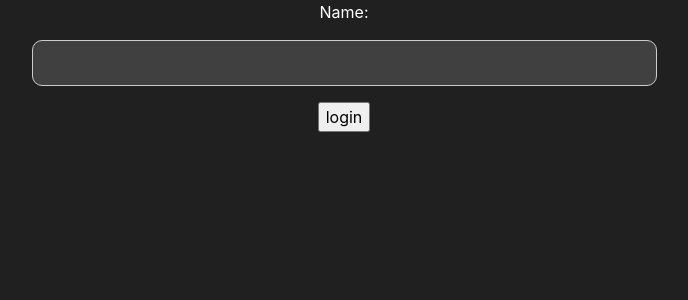
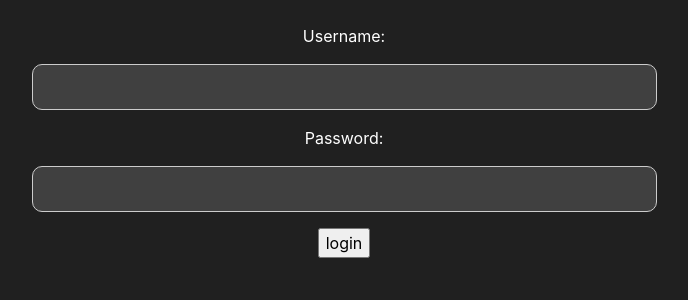
Before and after one commit to PikaoVerde/CyberProject, a Flask app: page /login/ in a window 1280 px wide. Shown: the part 86-386 px from the top of the page, without its empty margins (296-984 px from the left). Run offline with Flask 3, Linux system fonts and the light colour scheme.

Commit message:
funcoes delete prontas, cmecando a fazer as senhas com hash

```diff
--- a/app.py
+++ b/app.py
@@ -2,6 +2,7 @@ from flask import Flask, redirect, url_for, render_template, request, session, f
 from flask_sqlalchemy import SQLAlchemy
 from flask_googlemaps import GoogleMaps
 from datetime import datetime
+from werkzeug.security import generate_password_hash, check_password_hash
 import os
 
 app = Flask(__name__)
@@ -27,11 +28,20 @@ db = SQLAlchemy(app)
 class users(db.Model):
     _id = db.Column("id", db.Integer, primary_key=True)
     name = db.Column(db.String(100))
+    password_hash = db.Column(db.String(100))
     email = db.Column(db.String(100))
     phone = db.Column(db.String(100))
 
-    def __init__(self, name, email, phone):
+    @property
+    def password(self):
+        raise AttributeError('password in not a readable attribute')
+
+    def verify_passwrord(self, password):
+        return check_password_hash(self.password_hash, password)
+
+    def __init__(self, name, password, email, phone):
         self.name = name
+        self.password_hash = generate_password_hash(password)
         self.email = email
         self.phone = phone
 
@@ -63,6 +73,7 @@ def home():
 def login():
     if request.method == "POST":
         user = request.form["nm"]
+        password = request.form["pwrd"]
         session["user"] = user
 
         found_user = users.query.filter_by(name=user).first()
@@ -72,7 +83,7 @@ def login():
 
 
         else:
-            usr = users(user, "", "")
+            usr = users(user,password, "", "")
             db.session.add(usr)
             db.session.commit()
 
@@ -109,7 +120,6 @@ def user():
                         db.session.commit()
 
                 markers = Markers.query.order_by(Markers.creation).all()
-                print("cu4")
                 return render_template("user.html", user=user, feedData=markers)
             else:
                 markers = Markers.query.all()
@@ -211,23 +221,42 @@ def mapdata():
 @app.route("/feed",  methods=["POST", "GET"])
 def feed():
     if "user" in session:
+        user = session["user"]
+        if request.method == "POST":
+            id = request.form["ide"]
+            Markers.query.filter_by(_id=id).delete()
+            db.session.commit()
 
-        user = session["user"]
+            markers = Markers.query.all()
 
-        markers = Markers.query.all()
+            for mark in markers:
+                mrkDate = mark.creation
+                now = datetime.now()
+                delta = now - mrkDate
+                if delta.days >= 1:
+                    # num = mark._id
+                    Markers.query.filter_by(creation=mrkDate).delete()
+                    db.session.commit()
 
-        for mark in markers:
-            mrkDate = mark.creation
-            now = datetime.now()
-            delta = now - mrkDate
-            if delta.days >= 1:
-                # num = mark._id
-                Markers.query.filter_by(creation=mrkDate).delete()
-                db.session.commit()
+            markers = Markers.query.order_by(Markers.creation).all()
+            return render_template("feed.html", user=user, feedData=markers)
+        else:
 
-        markers = Markers.query.order_by(Markers.creation).all()
-        print(markers)
-        return render_template("feed.html", user=user, feedData=markers)
+
+            markers = Markers.query.all()
+
+            for mark in markers:
+                mrkDate = mark.creation
+                now = datetime.now()
+                delta = now - mrkDate
+                if delta.days >= 1:
+                    # num = mark._id
+                    Markers.query.filter_by(creation=mrkDate).delete()
+                    db.session.commit()
+
+            markers = Markers.query.order_by(Markers.creation).all()
+            print(markers)
+            return render_template("feed.html", user=user, feedData=markers)
     flash("First log in", "info")
     return redirect(url_for("login"))
 
--- a/templates/login.html
+++ b/templates/login.html
@@ -13,8 +13,11 @@
         {% endif %}
     {% endwith %}
 <form action="#" method="post">
-    <p>Name:</p>
+    <br/>
+    <p>Username:</p>
     <p><input type="text" name="nm" class="formbg" required/></p>
+    <p>Password:</p>
+    <p><input type="text" name="pwrd" class="formbg" required/></p>
     <p><input type="submit" value="login" /></p>
 </form>
 {% endblock %}
--- a/templates/user.html
+++ b/templates/user.html
@@ -19,7 +19,7 @@
         <input type="email" name="email" placeholder="Enter Email" value="{{email if email}}" class="formbg"/>
         <br/>
         <br/>
-        <input type="tel" name="phone" placeholder="Enter Your Phone" value="{{phone if phone}}" class="formbg"/>
+        <input type="number" name="phone" placeholder="Enter Your Phone" value="{{phone if phone}}" class="formbg"/>
         <br/>
         <br/>
         <input type="submit" value="submit"/>
```
Also changed, not shown: instance/users.sqlite3.
